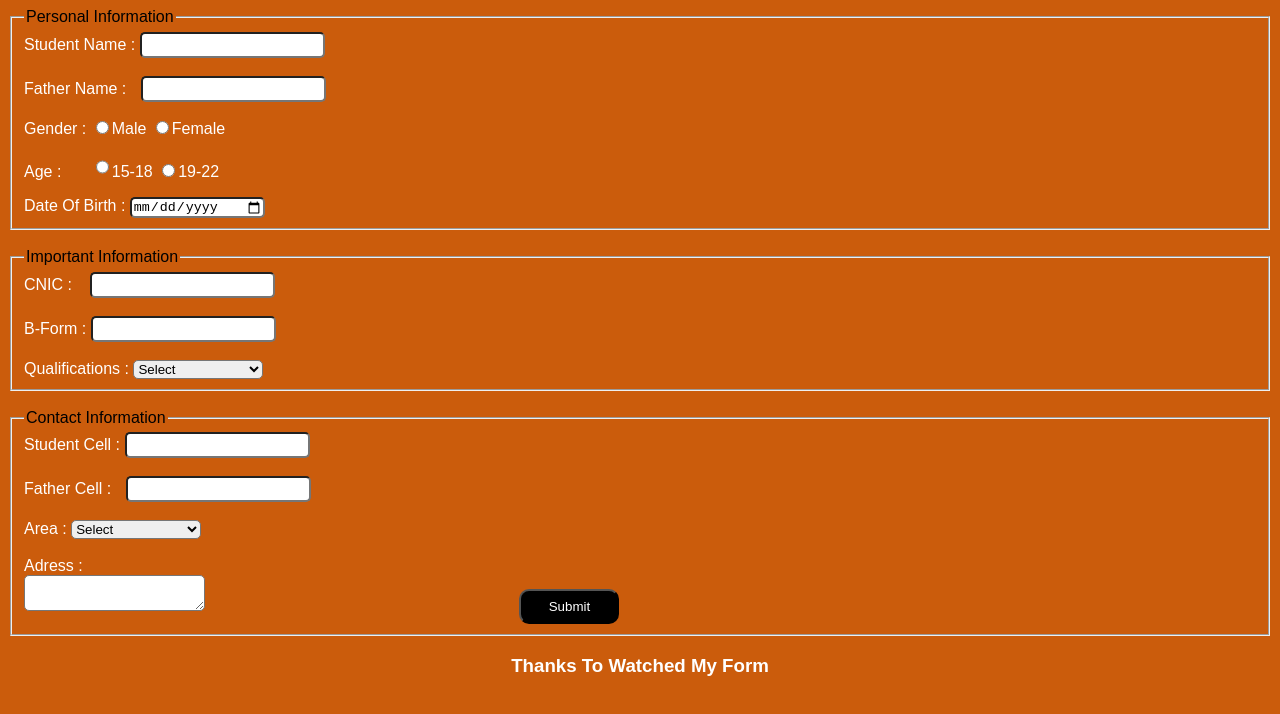
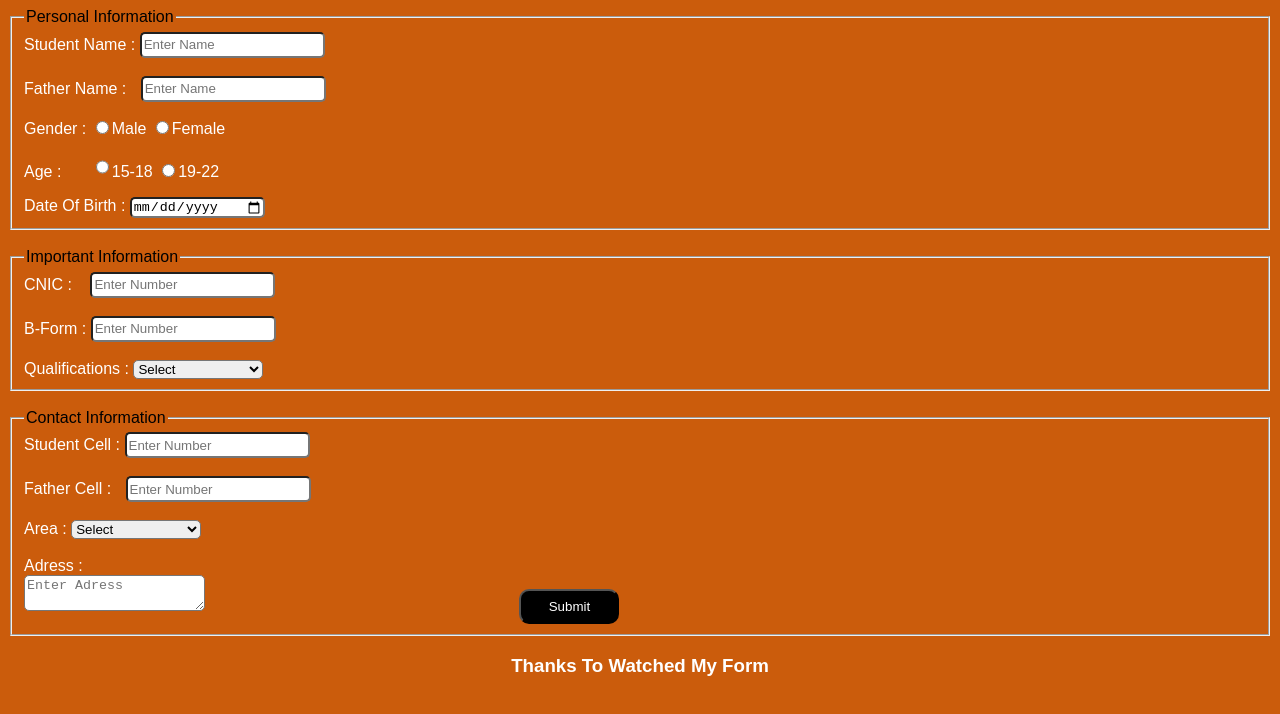
Before and after one commit to MuhammadHasnain02/smit-Form-assign-3, a plain HTML site: page index.html in a window 1280 px wide. Drawn offline with Linux system fonts and the light colour scheme.

Commit message:
Update index.html

```diff
--- a/index.html
+++ b/index.html
@@ -67,9 +67,9 @@
 <fieldset>
 
 <legend>Personal Information</legend>
-    Student Name : <input type="text" class="name1" required>
+    Student Name : <input type="text" class="name1" required placeholder="Enter Name">
     <br><br>
-    Father Name : <input type="text" class="father" required>
+    Father Name : <input type="text" class="father" required placeholder="Enter Name">
     <p>
         Gender :
         <input type="radio" name="gender" required>Male
@@ -88,9 +88,9 @@
 <fieldset>
 
 <legend>Important Information</legend>
-    CNIC : <input type="number" class="cnic" required>
+    CNIC : <input type="number" class="cnic" required placeholder="Enter Number">
     <br><br>
-    B-Form : <input type="number" class="name1" required>
+    B-Form : <input type="number" class="name1" required placeholder="Enter Number">
     <br><br>
     Qualifications :
     <select class="select" required>
@@ -108,9 +108,9 @@
 <fieldset>
 
 <legend>Contact Information</legend>
-        Student Cell : <input type="number" class="name1" required>
+        Student Cell : <input type="number" class="name1" required placeholder="Enter Number">
         <br><br>
-        Father Cell : <input type="number" class="father" required>
+        Father Cell : <input type="number" class="father" required placeholder="Enter Number">
         <br><br>
         Area :
         <select class="select" required>
@@ -122,7 +122,7 @@
         <br><br>
         Adress :
         <br>
-        <textarea required ></textarea>
+        <textarea required placeholder="Enter Adress"></textarea>
         <button>Submit</button>
 
 </fieldset>
```
